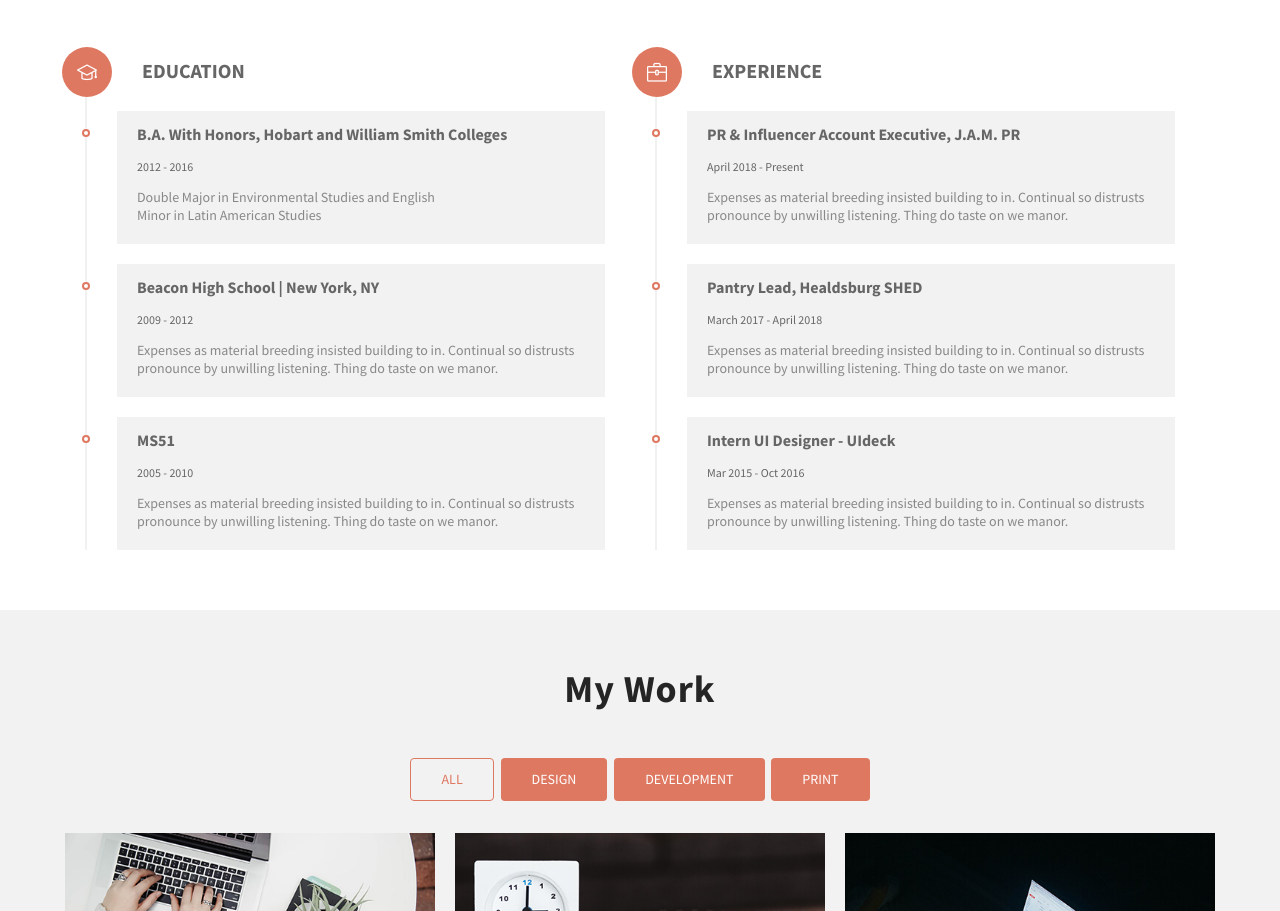
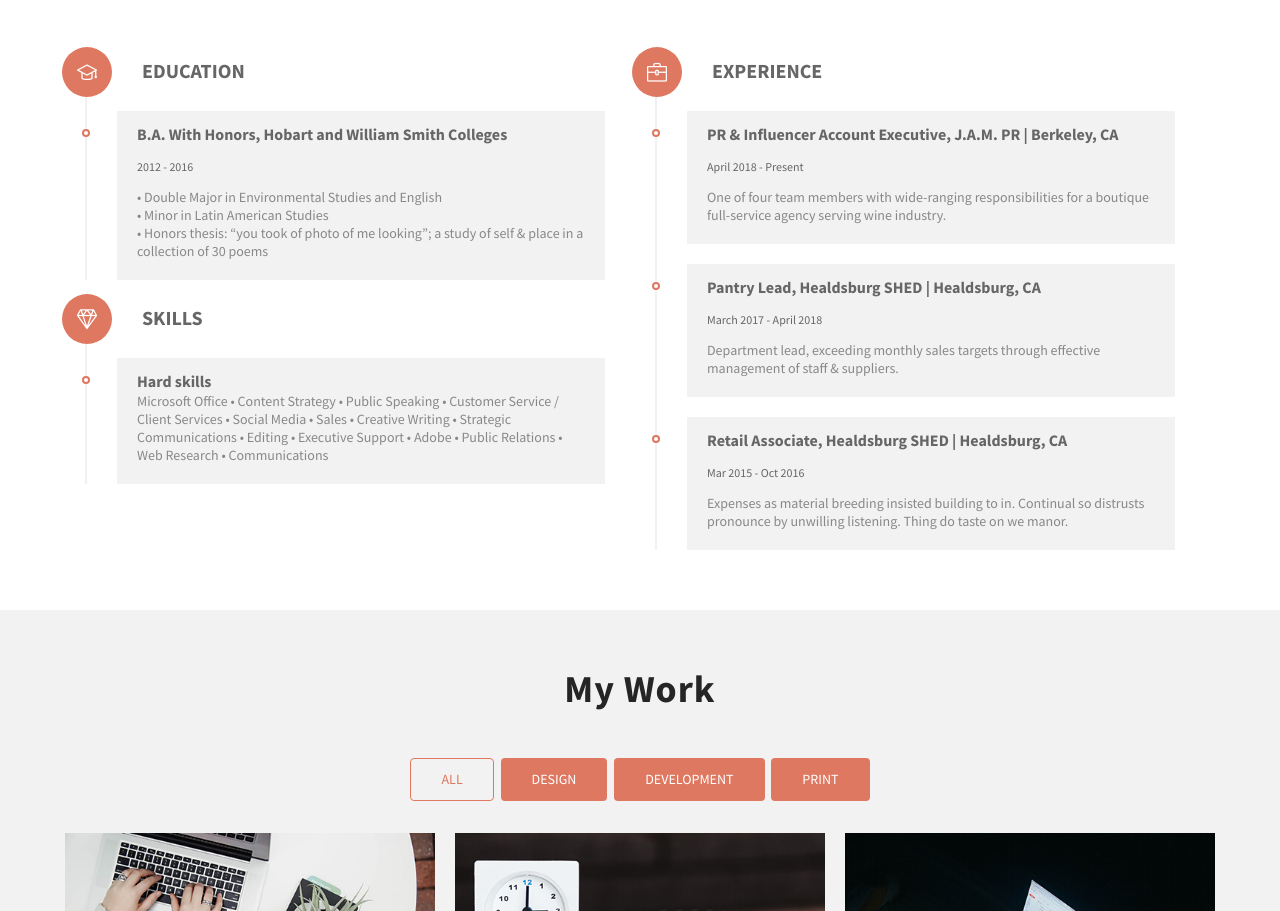
Before and after one commit to patrick-ware/amelia-user-site, a plain HTML site: page index.html in a window 1280 px wide. Shown: the part 2020-2931 px from the top of the page. Drawn offline with Linux system fonts and the light colour scheme; files whose address does not match are found by name.

Commit message:
additional content resume additions

```diff
--- a/index.html
+++ b/index.html
@@ -253,22 +253,22 @@
                   <div class="content-text">
                     <h3 class="line-title">B.A. With Honors, Hobart and William Smith Colleges</h3>
                     <span>2012 - 2016</span>
-                    <p class="line-text">Double Major in Environmental Studies and English</p>
-                    <p class="line-text"> Minor in Latin American Studies</p>
+                    <p class="line-text">• Double Major in Environmental Studies and English</p>
+                    <p class="line-text">• Minor in Latin American Studies</p>
+                    <p class="line-text">• Honors thesis: “you took of photo of me looking”; a study of self & place in a collection of 30 poems</p>
                   </div>
+                </li>
+              </ul>
+              <ul class="timeline">
+                <li>
+                  <i class="icon-diamond"></i>
+                  <h2 class="timelin-title">Skills</h2>
                 </li>
                 <li>
                   <div class="content-text">
-                    <h3 class="line-title">Beacon High School | New York, NY</h3>
-                    <span>2009 - 2012</span>
-                    <p class="line-text">Expenses as material breeding insisted building to in. Continual so distrusts pronounce by unwilling listening. Thing do taste on we manor.</p>
-                  </div>
-                </li>
-                <li>
-                  <div class="content-text">
-                    <h3 class="line-title">MS51</h3>
-                    <span>2005 - 2010</span>
-                    <p class="line-text">Expenses as material breeding insisted building to in. Continual so distrusts pronounce by unwilling listening. Thing do taste on we manor.</p>
+                    <h3 class="line-title">Hard skills</h3>
+                    <p class="line-text">Microsoft Office • Content Strategy • Public Speaking • Customer Service / Client Services
+                    • Social Media • Sales • Creative Writing • Strategic Communications • Editing • Executive Support • Adobe • Public Relations • Web Research • Communications</p>
                   </div>
                 </li>
               </ul>
@@ -283,21 +283,21 @@
                 </li>
                 <li>
                   <div class="content-text">
-                    <h3 class="line-title">PR & Influencer Account Executive, J.A.M. PR</h3>
+                    <h3 class="line-title">PR & Influencer Account Executive, J.A.M. PR | Berkeley, CA</h3>
                     <span>April 2018 - Present</span>
-                    <p class="line-text">Expenses as material breeding insisted building to in. Continual so distrusts pronounce by unwilling listening. Thing do taste on we manor.</p>
+                    <p class="line-text">One of four team members with wide-ranging responsibilities for a boutique full-service agency serving wine industry.</p>
                   </div>
                 </li>
                 <li>
                   <div class="content-text">
-                    <h3 class="line-title">Pantry Lead, Healdsburg SHED</h3>
+                    <h3 class="line-title">Pantry Lead, Healdsburg SHED | Healdsburg, CA</h3>
                     <span>March 2017 - April 2018</span>
-                    <p class="line-text">Expenses as material breeding insisted building to in. Continual so distrusts pronounce by unwilling listening. Thing do taste on we manor.</p>
+                    <p class="line-text">Department lead, exceeding monthly sales targets through effective management of staff & suppliers.</p>
                   </div>
                 </li>
                 <li>
                   <div class="content-text">
-                    <h3 class="line-title">Intern UI Designer - UIdeck</h3>
+                    <h3 class="line-title">Retail Associate, Healdsburg SHED | Healdsburg, CA</h3>
                     <span>Mar 2015 - Oct 2016</span>
                     <p class="line-text">Expenses as material breeding insisted building to in. Continual so distrusts pronounce by unwilling listening. Thing do taste on we manor.</p>
                   </div>
```
